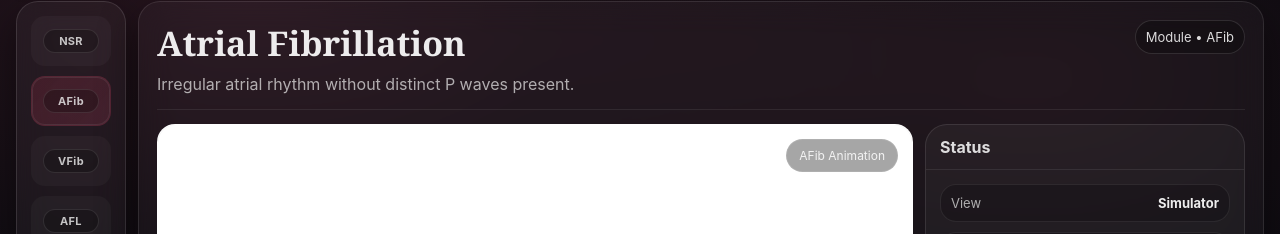
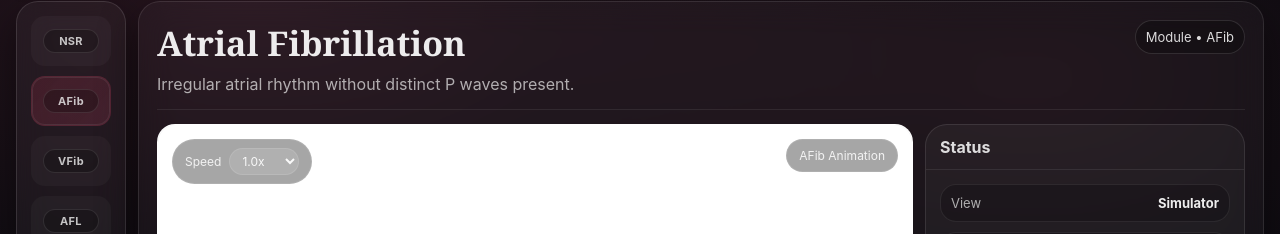
Before and after one commit to vinayramasamy1/Cardiac-Simulation-React, a React (Vite) app: page /sim/atrial-fibrillation in a window 1280 px wide. Shown: the part 82-316 px from the top of the page. Built offline with nearby package versions, Linux system fonts and the light colour scheme.

Commit message:
Speed controls for videos

```diff
--- a/src/pages/Sim.jsx
+++ b/src/pages/Sim.jsx
@@ -1,11 +1,22 @@
-import React, { useMemo } from "react";
+import React, { useEffect, useMemo, useRef, useState } from "react";
 import { useParams, Link } from "react-router-dom";
 import { RHYTHMS } from "../data/rhythms.js";
 
+const SPEED_OPTIONS = [1, 0.75, 0.5, 0.25];
+
 export default function Sim() {
   const { id } = useParams();
+  const videoRef = useRef(null);
+  const [playbackRate, setPlaybackRate] = useState(1);
 
   const rhythm = useMemo(() => RHYTHMS.find((x) => x.id === id), [id]);
+  const videoSrc = rhythm?.id === "atrial-fibrillation" ? "/videos/afib-test.mp4" : "/videos/test.mp4";
+
+  useEffect(() => {
+    if (videoRef.current) {
+      videoRef.current.playbackRate = playbackRate;
+    }
+  }, [playbackRate]);
 
   if (!rhythm) {
     return (
@@ -34,15 +45,57 @@ export default function Sim() {
         <div className="canvas" aria-label="Rhythm animation area">
           <>
             <video
+              ref={videoRef}
               className="canvas__video"
-              src="/videos/test.mp4"
+              src={videoSrc}
               autoPlay
               loop
               muted
               playsInline
               preload="metadata"
+              onLoadedMetadata={(event) => {
+                event.currentTarget.playbackRate = playbackRate;
+              }}
             />
             <div className="canvas__label">{rhythm.tag} Animation</div>
+            <label
+              style={{
+                position: "absolute",
+                left: 14,
+                top: 14,
+                zIndex: 1,
+                display: "inline-flex",
+                alignItems: "center",
+                gap: 8,
+                padding: "8px 12px",
+                borderRadius: 999,
+                fontSize: 12,
+                color: "rgba(255,255,255,0.85)",
+                background: "rgba(0,0,0,0.35)",
+                border: "1px solid rgba(255,255,255,0.10)",
+                backdropFilter: "blur(10px)",
+              }}
+            >
+              <span>Speed</span>
+              <select
+                value={playbackRate}
+                onChange={(event) => setPlaybackRate(Number(event.target.value))}
+                style={{
+                  border: "1px solid rgba(255,255,255,0.12)",
+                  borderRadius: 999,
+                  background: "rgba(255,255,255,0.10)",
+                  color: "rgba(255,255,255,0.92)",
+                  font: "inherit",
+                  padding: "4px 8px",
+                }}
+              >
+                {SPEED_OPTIONS.map((speed) => (
+                  <option key={speed} value={speed} style={{ color: "#111" }}>
+                    {speed === 1 ? "1.0" : speed}x
+                  </option>
+                ))}
+              </select>
+            </label>
           </>
         </div>
 
```
Also changed, not shown: 1 other file (tests, documents, lock files or other folders).
